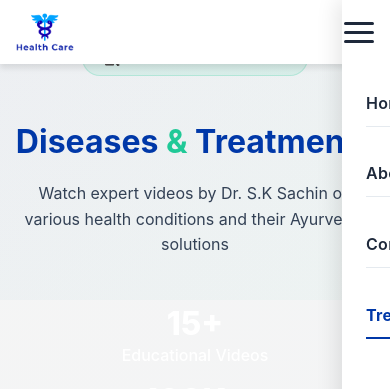
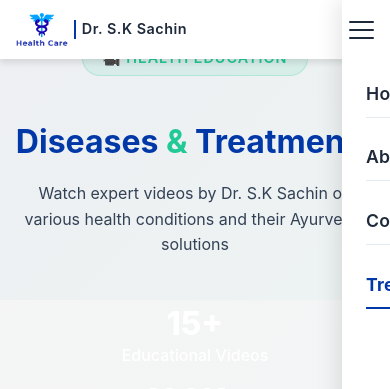
Before and after one commit to sachinhealthcare7-svg/Frontend-healthcare, a React (Create React App) app: page /Vedio in a window 390 px wide. Shown: the top 389 px of the page. Built offline with nearby package versions, Linux system fonts and the light colour scheme.

Commit message:
update website

```diff
--- a/src/components/navbar/navbar.css
+++ b/src/components/navbar/navbar.css
@@ -1,5 +1,5 @@
 /* navbar.css */
-/* Professional Navbar Styles */
+/* Professional Navbar Styles with Enhanced Responsive Typography */
 
 /* ===== VARIABLES ===== */
 :root {
@@ -14,6 +14,12 @@
   --shadow-md: 0 4px 20px rgba(0, 51, 102, 0.15);
   --transition: all 0.3s cubic-bezier(0.4, 0, 0.2, 1);
   --blur-bg: rgba(255, 255, 255, 0.8);
+
+  /* Responsive Font Sizes - Using clamp for fluid typography */
+  --font-size-logo: clamp(1rem, 2.5vw, 1.2rem);
+  --font-size-nav: clamp(0.9rem, 2vw, 1rem);
+  --font-size-nav-mobile: clamp(1.1rem, 4vw, 1.3rem);
+  --font-size-button: clamp(0.85rem, 1.5vw, 0.95rem);
 }
 
 /* ===== BASE NAVBAR STYLES ===== */
@@ -41,45 +47,69 @@
   display: flex;
   align-items: center;
   justify-content: space-between;
-  padding: 0.8rem 2rem;
+  padding: 0.8rem clamp(1rem, 3vw, 2rem);
 }
 
 /* ===== LOGO STYLES ===== */
 .navbar-logo {
   display: flex;
   align-items: center;
-  gap: 12px;
+  gap: clamp(8px, 2vw, 12px);
   text-decoration: none;
   transition: var(--transition);
 }
 
 .logo-image {
-  height: 60px;
+  height: clamp(45px, 6vw, 60px);
   width: auto;
   transition: var(--transition);
 }
 
 .navbar-scrolled .logo-image {
-  height: 50px;
+  height: clamp(40px, 5vw, 50px);
 }
 
 .logo-text {
-  font-size: 1.2rem;
+  font-size: var(--font-size-logo);
   font-weight: 600;
   color: var(--text-dark);
   letter-spacing: 0.5px;
   border-left: 2px solid var(--primary-blue);
-  padding-left: 12px;
+  padding-left: clamp(8px, 2vw, 12px);
   line-height: 1.2;
+  white-space: nowrap;
 }
 
+/* Tablet and Mobile Logo Adjustments */
 @media (max-width: 768px) {
   .logo-text {
-    display: none;
+    font-size: clamp(0.9rem, 3vw, 1rem);
+    white-space: normal;
+    max-width: 150px;
+    line-height: 1.3;
   }
 
   .logo-image {
-    height: 50px;
+    height: clamp(40px, 5vw, 50px);
+  }
+}
+
+@media (max-width: 480px) {
+  .logo-text {
+    font-size: 0.9rem;
+    max-width: 120px;
+    padding-left: 6px;
+  }
+
+  .navbar-logo {
+    gap: 6px;
+  }
+}
+
+/* Very Small Devices */
+@media (max-width: 360px) {
+  .logo-text {
+    display: none; /* Hide text on very small devices, keep only logo */
   }
 }
 
@@ -89,7 +119,7 @@
   list-style: none;
   margin: 0;
   padding: 0;
-  gap: 2rem;
+  gap: clamp(1rem, 3vw, 2rem);
 }
 
 .nav-item {
@@ -100,11 +130,12 @@
   color: var(--text-dark);
   text-decoration: none;
   font-weight: 600;
-  font-size: 1rem;
+  font-size: var(--font-size-nav);
   padding: 0.5rem 0;
   transition: var(--transition);
   position: relative;
   letter-spacing: 0.3px;
+  white-space: nowrap;
 }
 
 /* Hover effect */
@@ -163,12 +194,12 @@
 .book-now-btn {
   display: inline-flex;
   align-items: center;
-  gap: 8px;
+  gap: clamp(4px, 1vw, 8px);
   background: var(--primary-blue);
   color: white;
   border: none;
-  padding: 0.7rem 1.5rem;
-  font-size: 0.95rem;
+  padding: 0.7rem clamp(1rem, 2vw, 1.5rem);
+  font-size: var(--font-size-button);
   font-weight: 600;
   border-radius: 50px;
   cursor: pointer;
@@ -176,6 +207,7 @@
   text-decoration: none;
   border: 2px solid transparent;
   box-shadow: 0 4px 15px rgba(0, 0, 139, 0.2);
+  white-space: nowrap;
 }
 
 .book-now-btn:hover {
@@ -190,10 +222,25 @@
 
 .btn-icon {
   transition: transform 0.3s ease;
+  width: clamp(16px, 2vw, 18px);
+  height: clamp(16px, 2vw, 18px);
 }
 
 .book-now-btn:hover .btn-icon {
   transform: translateX(5px);
+}
+
+/* Responsive Button Text */
+@media (max-width: 1024px) {
+  .btn-text {
+    display: inline-block;
+  }
+}
+
+@media (max-width: 480px) {
+  .book-now-btn {
+    padding: 0.5rem 1rem;
+  }
 }
 
 /* ===== HAMBURGER MENU ===== */
@@ -201,8 +248,8 @@
   display: none;
   flex-direction: column;
   justify-content: space-between;
-  width: 30px;
-  height: 21px;
+  width: clamp(25px, 5vw, 30px);
+  height: clamp(18px, 4vw, 21px);
   background: transparent;
   border: none;
   cursor: pointer;
@@ -212,7 +259,7 @@
 
 .hamburger .bar {
   width: 100%;
-  height: 3px;
+  height: clamp(2px, 0.5vw, 3px);
   background: var(--text-dark);
   border-radius: 3px;
   transition: var(--transition);
@@ -220,7 +267,7 @@
 
 /* Hamburger animation */
 .hamburger.active .bar:nth-child(1) {
-  transform: translateY(9px) rotate(45deg);
+  transform: translateY(calc(clamp(8px, 2vw, 9px))) rotate(45deg);
 }
 
 .hamburger.active .bar:nth-child(2) {
@@ -228,7 +275,7 @@
 }
 
 .hamburger.active .bar:nth-child(3) {
-  transform: translateY(-9px) rotate(-45deg);
+  transform: translateY(calc(clamp(-8px, -2vw, -9px))) rotate(-45deg);
 }
 
 /* ===== MOBILE MENU OVERLAY ===== */
@@ -273,17 +320,16 @@
     position: fixed;
     top: 0;
     right: -100%;
-    width: 80%;
-    max-width: 400px;
+    width: min(80%, 400px);
     height: 100vh;
     background: var(--nav-bg);
     flex-direction: column;
     justify-content: flex-start;
-    padding: 100px 2rem 2rem;
+    padding: clamp(80px, 15vh, 100px) clamp(1.5rem, 4vw, 2rem) 2rem;
     transition: right 0.3s ease;
     box-shadow: -5px 0 20px rgba(0, 0, 0, 0.1);
     z-index: 1000;
-    gap: 1.5rem;
+    gap: 1rem;
   }
 
   .navbar-links.open {
@@ -297,7 +343,8 @@
   .nav-link {
     display: block;
     padding: 1rem 0;
-    font-size: 1.1rem;
+    font-size: var(--font-size-nav-mobile);
+    white-space: normal;
     border-bottom: 1px solid rgba(0, 51, 102, 0.1);
   }
 
@@ -328,18 +375,42 @@
   }
 
   .logo-image {
-    height: 45px;
+    height: 40px;
+  }
+
+  .logo-text {
+    font-size: 0.9rem;
   }
 
   .navbar-links {
     width: 100%;
     max-width: none;
-    padding: 80px 1.5rem 1.5rem;
+    padding: 70px 1.5rem 1.5rem;
+  }
+
+  .nav-link {
+    font-size: 1.1rem;
+    padding: 0.8rem 0;
+  }
+}
+
+/* Small Mobile Devices */
+@media (max-width: 360px) {
+  .navbar-container {
+    padding: 0.5rem 0.8rem;
+  }
+
+  .logo-image {
+    height: 35px;
+  }
+
+  .logo-text {
+    display: none; /* Hide text on very small screens */
   }
 
   .nav-link {
     font-size: 1rem;
-    padding: 0.8rem 0;
+    padding: 0.7rem 0;
   }
 }
 
@@ -357,7 +428,7 @@
   }
 
   .logo-image {
-    height: 55px;
+    height: 50px;
   }
 
   .logo-text {
@@ -367,6 +438,23 @@
   .book-now-btn {
     padding: 0.6rem 1.2rem;
     font-size: 0.9rem;
+  }
+
+  .nav-link {
+    font-size: 0.9rem;
+  }
+}
+
+/* Landscape Mode on Mobile */
+@media (max-height: 500px) and (max-width: 768px) {
+  .navbar-links {
+    padding: 60px 1.5rem 1rem;
+    gap: 0.5rem;
+  }
+
+  .nav-link {
+    padding: 0.5rem 0;
+    font-size: 1rem;
   }
 }
 
@@ -438,3 +526,19 @@
 .navbar {
   animation: slideDown 0.5s ease;
 }
+
+/* Touch Device Optimizations */
+@media (hover: none) and (pointer: coarse) {
+  .nav-link {
+    padding: 0.8rem 0; /* Larger touch target */
+  }
+
+  .book-now-btn {
+    padding: 0.8rem 1.5rem; /* Larger touch target */
+  }
+
+  .hamburger {
+    width: 35px; /* Larger touch target */
+    height: 25px;
+  }
+}
```
